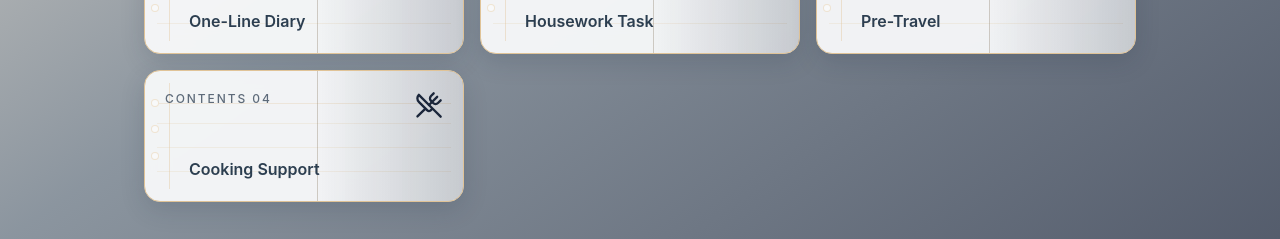
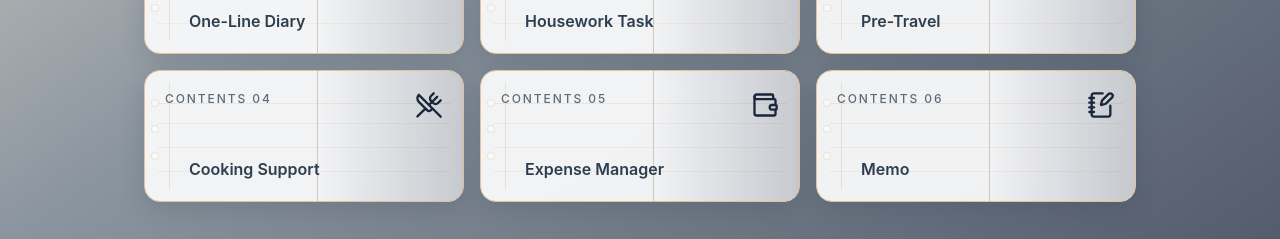
Before and after one commit to YOMO3923/LifeHub, a React (Vite) app: page / in a window 1280 px wide. Shown: the part 654-893 px from the top of the page. Built offline with nearby package versions, Linux system fonts and the light colour scheme; no server answers.

Commit message:
add: added contents card and memo page

```diff
--- a/package.json
+++ b/package.json
@@ -4,7 +4,7 @@
   "version": "0.0.0",
   "type": "module",
   "scripts": {
-    "dev": "vite",
+    "dev": "vite --host",
     "build": "tsc -b && vite build",
     "typecheck": "tsc -b --pretty false",
     "lint": "eslint .",
--- /dev/null
+++ b/src/pages/expense-manager-page/ExpenseManagerPage.tsx
@@ -0,0 +1,10 @@
+import { Wallet } from 'lucide-react'
+import { FeaturePlaceholderPage } from '@/components/common/FeaturePlaceholderPage'
+
+// 支出カテゴリと日付ごとの記録を一元管理できるようにするための準備ページです。
+const DESCRIPTION = '支出管理機能は現在準備中です。日々の支出入力、カテゴリ別の集計、月次の振り返りをこの画面で扱う予定です。'
+
+export const ExpenseManagerPage = () => {
+  // 共通プレースホルダーを使い、ポータルから遷移した時の体験を既存ページと揃えます。
+  return <FeaturePlaceholderPage title="Expense Manager" description={DESCRIPTION} cardIcon={Wallet} />
+}
--- /dev/null
+++ b/src/pages/memo-page/MemoPage.tsx
@@ -0,0 +1,10 @@
+import { NotebookPen } from 'lucide-react'
+import { FeaturePlaceholderPage } from '@/components/common/FeaturePlaceholderPage'
+
+// アイデアや買い物メモなどを素早く残せる機能を配置する予定のページです。
+const DESCRIPTION = 'メモ機能は現在準備中です。フリーメモの作成、編集、一覧管理をこの画面に追加予定です。'
+
+export const MemoPage = () => {
+  // 既存の未実装ページと同じコンポーネントを使い、UIの統一感を維持します。
+  return <FeaturePlaceholderPage title="Memo" description={DESCRIPTION} cardIcon={NotebookPen} />
+}
--- a/src/pages/portal-page/PortalPage.tsx
+++ b/src/pages/portal-page/PortalPage.tsx
@@ -1,4 +1,4 @@
-import { BookOpenText, CalendarClock, ClipboardList, CloudSun, Plane, RefreshCw, Sparkles, UtensilsCrossed } from 'lucide-react'
+import { BookOpenText, CalendarClock, ClipboardList, CloudSun, NotebookPen, Plane, RefreshCw, Sparkles, UtensilsCrossed, Wallet } from 'lucide-react'
 import { Link } from 'react-router-dom'
 import { AppHeader } from '@/components/common/AppHeader'
 import { Button } from '@/components/ui'
@@ -37,6 +37,16 @@ const PORTAL_FEATURES: PortalFeature[] = [
     title: 'Cooking Support',
     icon: UtensilsCrossed,
     to: '/cooking-support',
+  },
+  {
+    title: 'Expense Manager',
+    icon: Wallet,
+    to: '/expense-manager',
+  },
+  {
+    title: 'Memo',
+    icon: NotebookPen,
+    to: '/memo',
   },
 ]
 
```
Also changed, not shown: src/routes/AppRouter.tsx (+10 -0 lines), .devcontainer/devcontainer.json (added).
